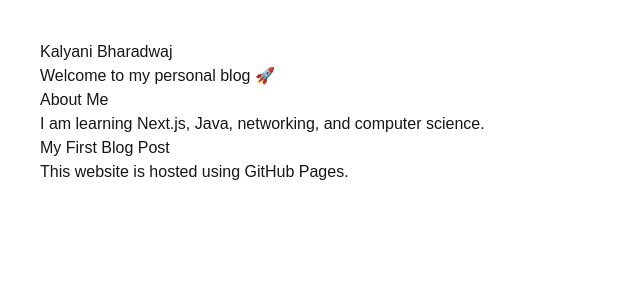
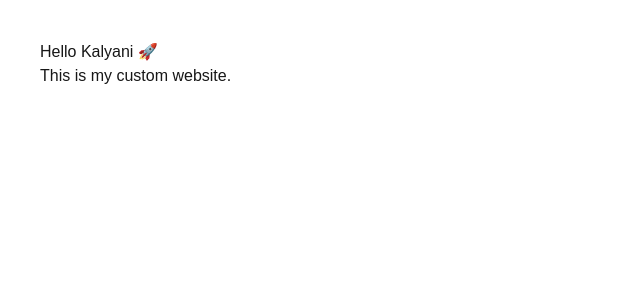
Before and after one commit to KB162/kalyanibharadwaj.github.io, a Next.js app: page / in a window 1280 px wide. Shown: the top 300 px of the page, without its empty margins (0-640 px from the left). Built offline with nearby package versions, Linux system fonts and the light colour scheme.

Commit message:
fixed github pages

```diff
--- /dev/null
+++ b/app/next.config.js
@@ -0,0 +1,6 @@
+const nextConfig = {
+  output: "export",
+  basePath: "/kalyanibharadwaj.github.io",
+};
+
+module.exports = nextConfig;
--- a/app/page.tsx
+++ b/app/page.tsx
@@ -1,18 +1,8 @@
 export default function Home() {
   return (
-    <main style={{ padding: "40px", fontFamily: "Arial" }}>
-      <h1>Kalyani Bharadwaj</h1>
-      <p>Welcome to my personal blog 🚀</p>
-
-      <h2>About Me</h2>
-      <p>
-        I am learning Next.js, Java, networking, and computer science.
-      </p>
-
-      <h2>My First Blog Post</h2>
-      <p>
-        This website is hosted using GitHub Pages.
-      </p>
+    <main style={{ padding: "40px" }}>
+      <h1>Hello Kalyani 🚀</h1>
+      <p>This is my custom website.</p>
     </main>
   );
 }
```
